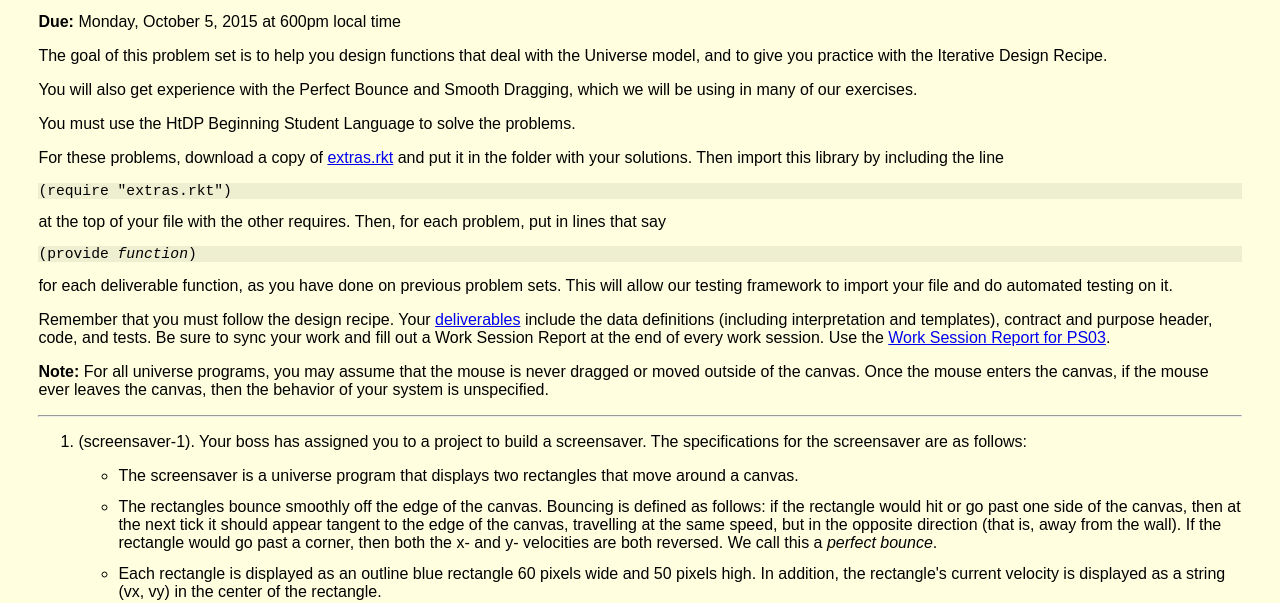
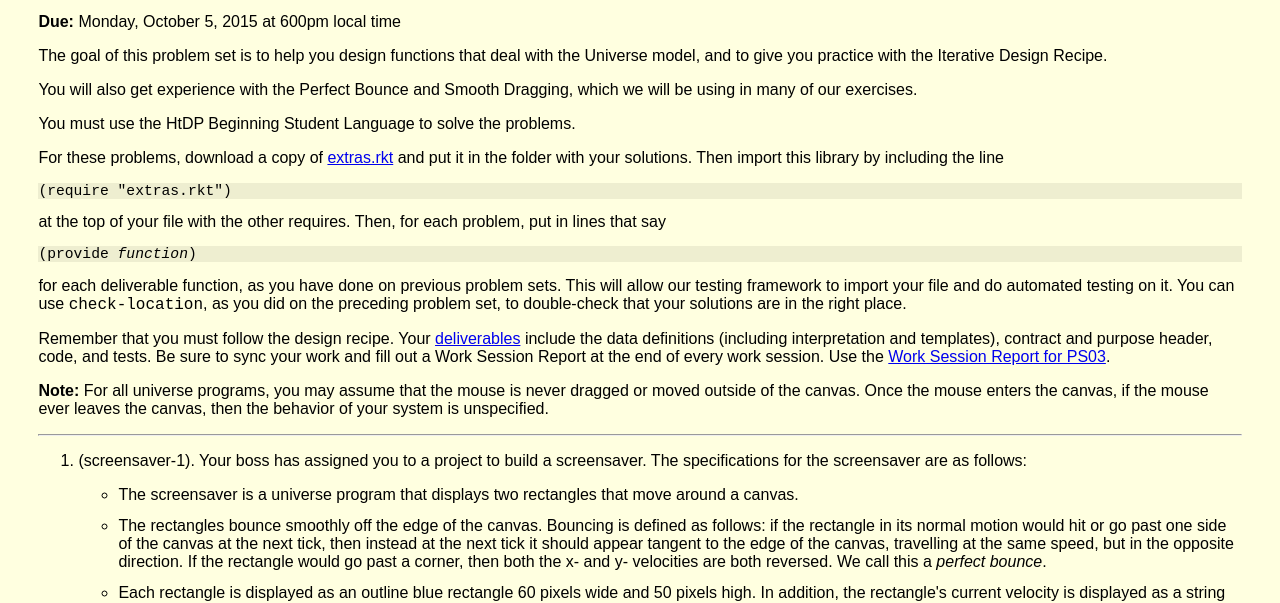
Before and after one commit to mwand/cs5010f16, a plain HTML site: page Problem Sets/ps03.html in a window 1280 px wide. Shown: the part 118-721 px from the top of the page. Drawn offline with Linux system fonts and the light colour scheme.

Commit message:
tidied up ps03

```diff
--- a/Problem Sets/ps03.html
+++ b/Problem Sets/ps03.html
@@ -49,7 +49,9 @@ problem, put in lines that say
 
 for each deliverable function, as you have done on previous problem sets.
 This will allow our testing framework to import your file and do
-automated testing on it.</p>
+automated testing on it.  You can use <kbd>check-location</kbd>, as
+you did on the preceding problem set, to double-check that your
+solutions are in the right place.</p>
 
 
 <p>Remember that you must follow the design recipe.  Your <a
@@ -81,13 +83,13 @@ the behavior of your system is unspecified.</p>
     rectangles that move around a canvas.</li>
 
     <li>The rectangles bounce smoothly off the edge of the
-    canvas. Bouncing is defined as follows: if the rectangle would hit
-    or go past one side of the canvas, then at the next tick it should
-    appear tangent to the edge of the canvas, travelling at the same
-    speed, but in the opposite direction (that is, away from the
-    wall).  If the rectangle would go past a corner, then both the x-
-    and y- velocities are both reversed.  We call this a <em>perfect
-    bounce</em>.  </li>
+    canvas. Bouncing is defined as follows: if the rectangle in its
+    normal motion would hit or go past one side of the canvas at the
+    next tick, then instead at the next tick it should appear tangent
+    to the edge of the canvas, travelling at the same speed, but in
+    the opposite direction.  If the rectangle would go past a corner,
+    then both the x- and y- velocities are both reversed.  We call
+    this a <em>perfect bounce</em>.  </li>
 
 
     <li> Each rectangle is displayed as an outline blue rectangle 60
@@ -218,6 +220,9 @@ the behavior of your system is unspecified.</p>
 ;; RETURNS: the rectangle that should follow the given rectangle after
 ;; the given mouse event
 
+;; rect-selected? : Rectangle -> Booleans
+;; RETURNS: true iff the given rectangle is selected.
+
 ;; new-rectangle
 ;; as before, but now it returns an UNSELECTED rectangle.
 </pre>
@@ -235,7 +240,7 @@ the behavior of your system is unspecified.</p>
 <font size=-1>
 <p align=right>
 <!-- hhmts start -->
-Last modified: Sun Aug 23 16:24:52 Eastern Daylight Time 2015 <!-- hhmts end -->
+Last modified: Thu Sep 24 16:19:36 Eastern Daylight Time 2015 <!-- hhmts end -->
 </body> </html>
 
 
```
